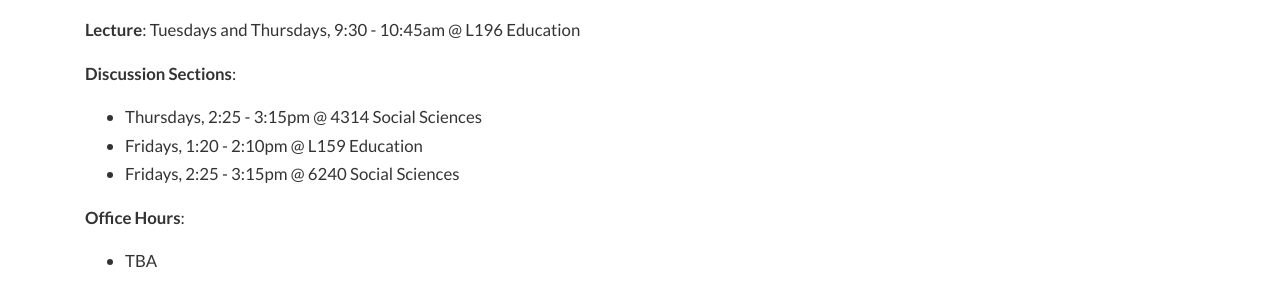
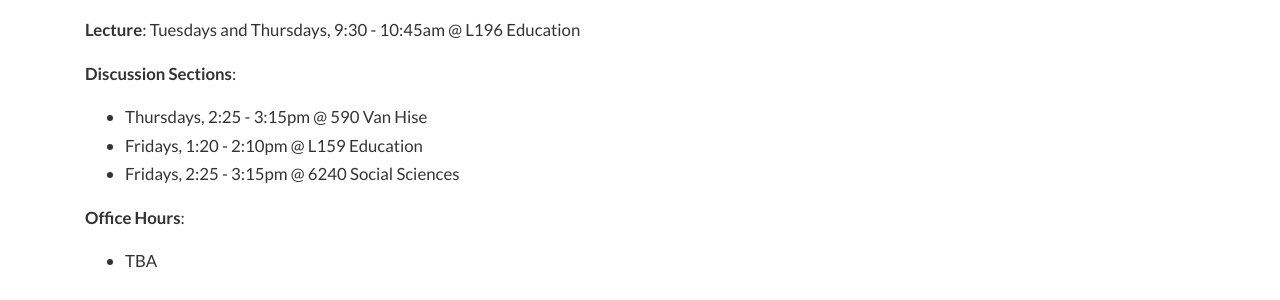
Before and after one commit to scaotravis/scaotravis.github.io, a Jekyll site: the page built from _pages/teaching/fa21-310.md, in a window 1280 px wide and 953 px high. Shown: the part 399-699 px from the top of the window. Built offline with Jekyll 4.4.1, drawn with Linux system fonts in a browser that asks for light colours; nearby versions of some CDN libraries; comment, search, counter and statistics services are not loaded.

Commit message:
update 310 section location

```diff
--- a/_pages/teaching/fa21-310.md
+++ b/_pages/teaching/fa21-310.md
@@ -14,7 +14,7 @@ categories: Teaching
 
 **Discussion Sections**:
 
-* Thursdays, 2:25 - 3:15pm @ 4314 Social Sciences
+* Thursdays, 2:25 - 3:15pm @ 590 Van Hise
 * Fridays, 1:20 - 2:10pm @ L159 Education
 * Fridays, 2:25 - 3:15pm @ 6240 Social Sciences
 
```
Also changed, not shown: 2 other files.
